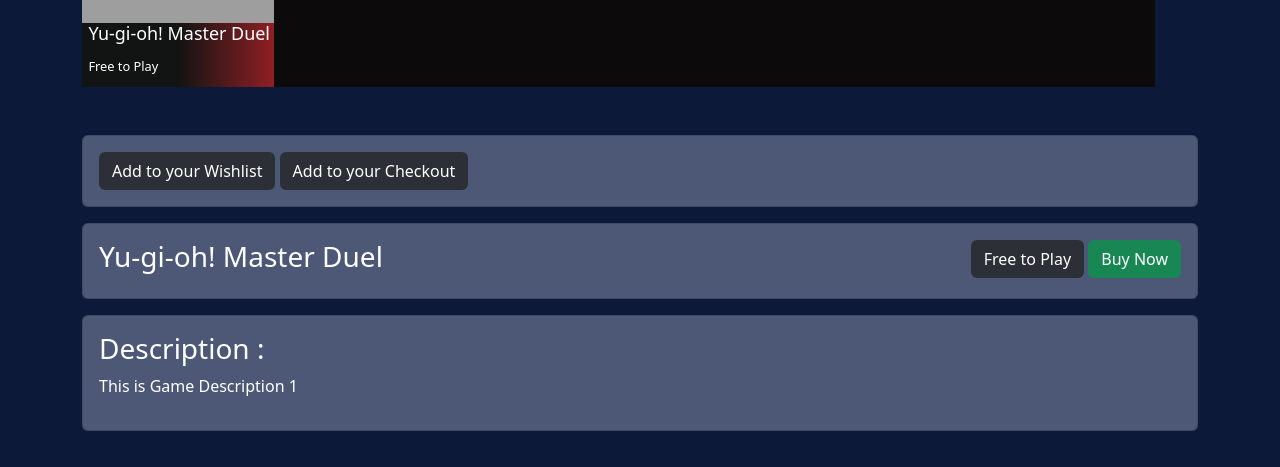
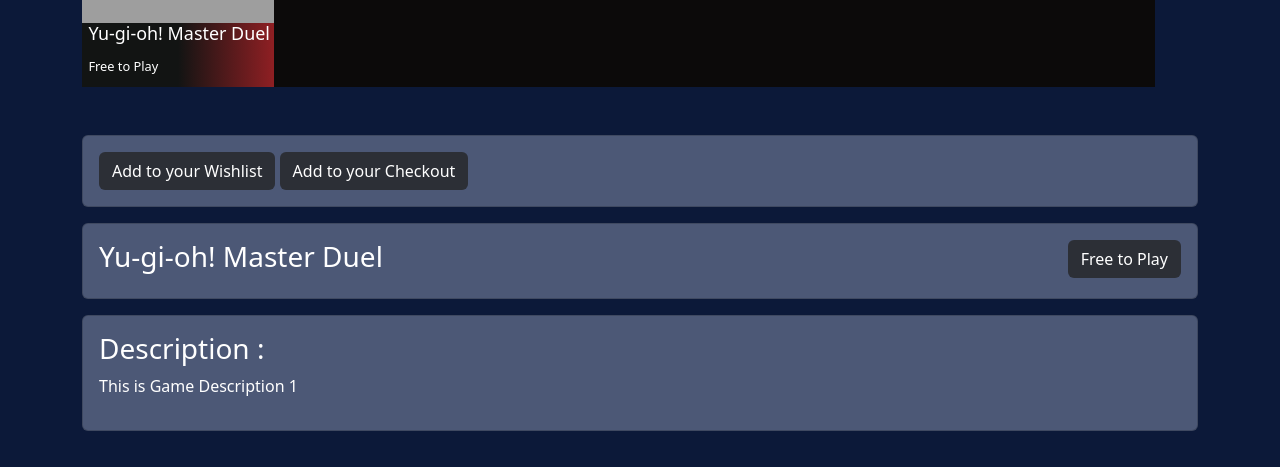
Before and after one commit to VincentCianata/WEB-II, a PHP site: page /game-detail.php?id=1 in a window 1280 px wide. Shown: the part 333-800 px from the top of the page. Run offline with PHP 8.4, Linux system fonts and the light colour scheme; a user stored in the database is signed in; data comes from the database, SQL or seed files in the repository; some libraries are stand-ins or nearby versions; grey boxes are pictures that could not be loaded.

Commit message:
Update game-detail.php

```diff
--- a/gaminity/game-detail.php
+++ b/gaminity/game-detail.php
@@ -243,9 +243,7 @@
                 </div>
                 <div>
                     <button class="btn text-white" style="background: rgba(44, 47, 54, 1);"> <?php echo priceFormat($game_info['price']) ?></button>
-                    <button class="btn btn-success">
-                        Buy Now
-                    </button>
+
                 </div>
             </div>
         </div>
```
